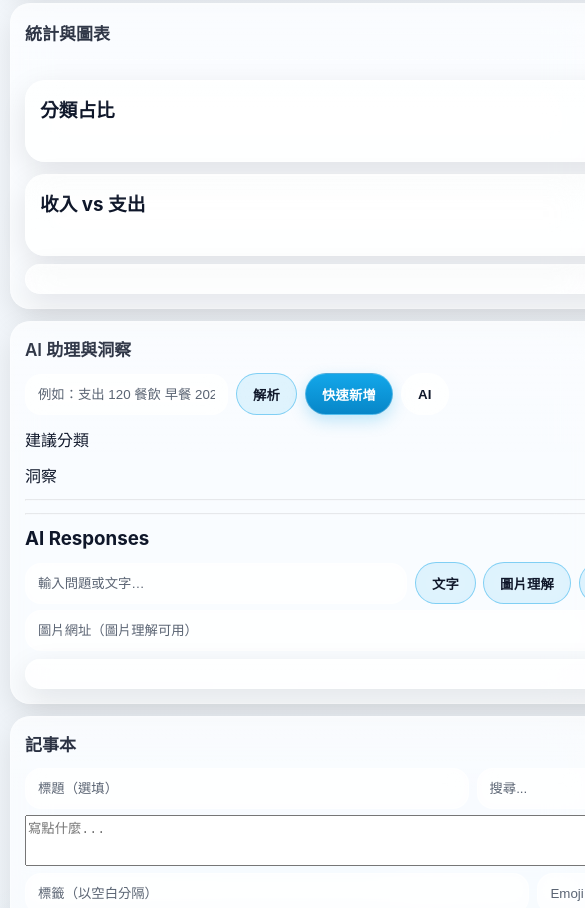
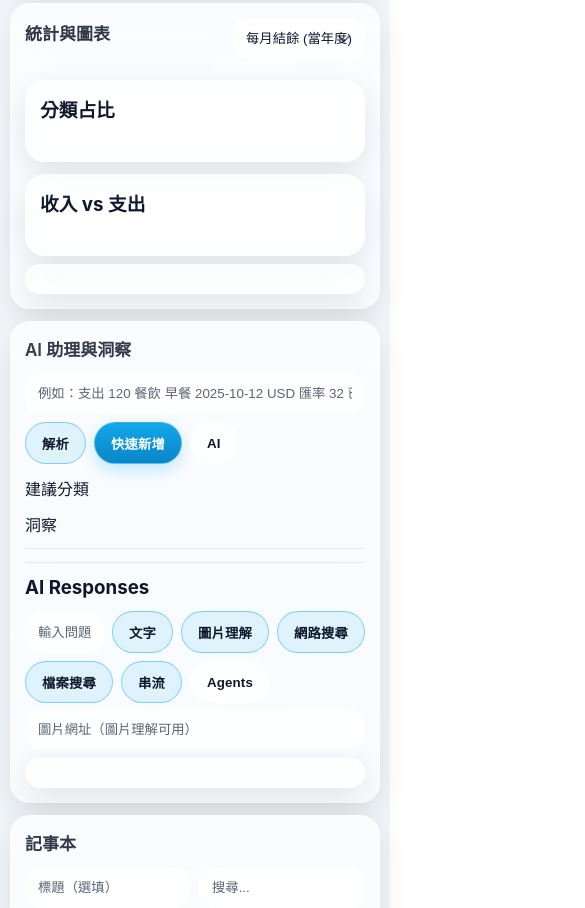
Before and after one commit to Miiduoa/math, a plain HTML site: page index.html in a window 390 px wide. Shown: the part 1092-2000 px from the top of the page, 585 px wide, since content can reach past the window. Drawn offline with Linux system fonts and the light colour scheme; no server answers.

```diff
--- a/styles.css
+++ b/styles.css
@@ -305,6 +305,14 @@
   #settingsForm .inline{ flex-wrap:wrap }
   #categoryBudgetList .inline{ gap:8px }
   #categoryBudgetList input[type="number"]{ width:120px }
+  /* Notes & Reminders: make rows wrap on small screens to avoid horizontal scroll */
+  .assistant .inline{ flex-wrap:wrap }
+  .assistant .inline input[type="text"],
+  .assistant .inline input[type="search"],
+  .assistant .inline input[type="datetime-local"],
+  .assistant .inline input[type="number"],
+  .assistant .inline textarea,
+  .assistant .inline select{ flex:1 1 100%; min-width:0 }
 }
 /* iOS-like tighter mobile polish */
 @media (max-width:560px){
```
